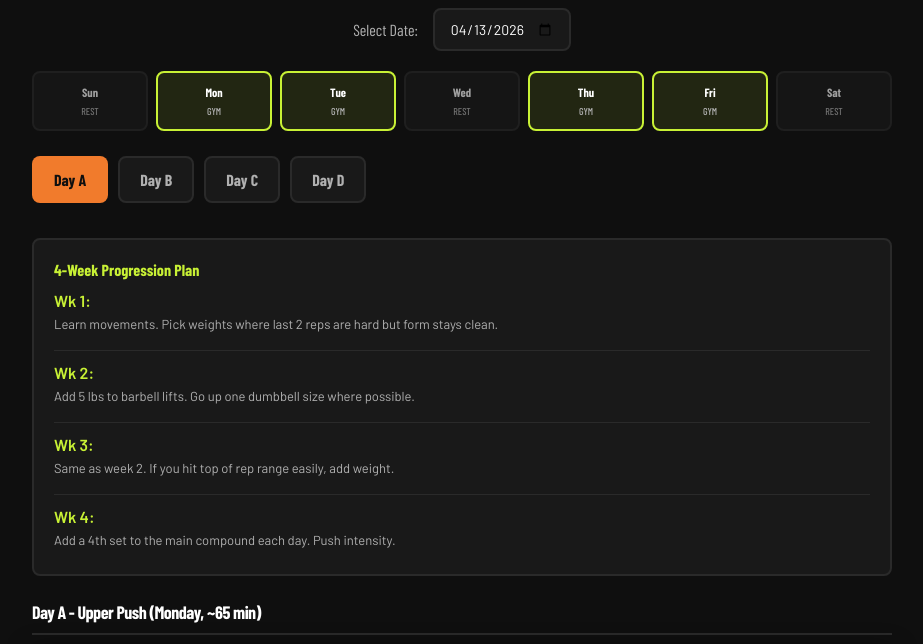
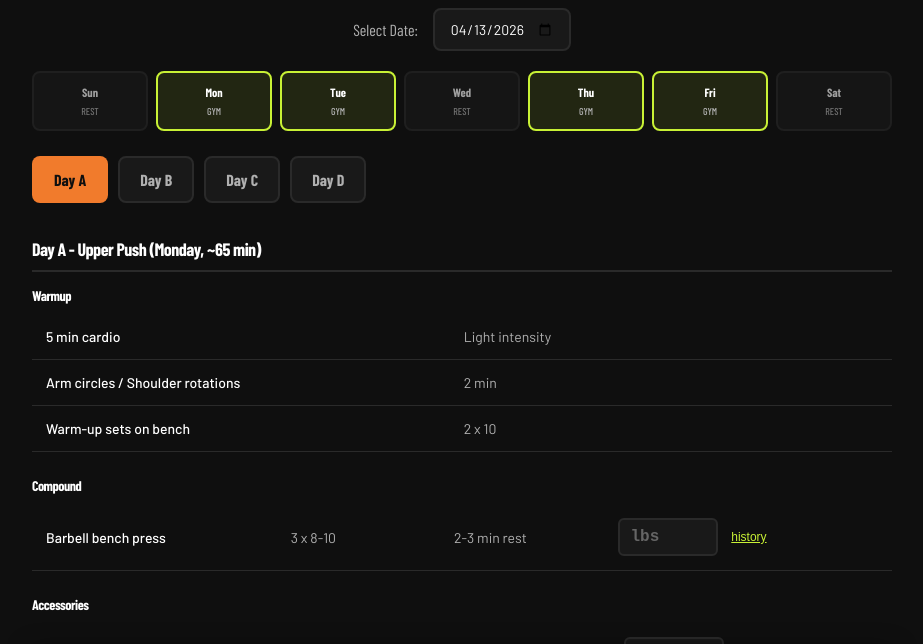
Before and after one commit to michaelgilley/gym-app, a plain HTML site: page index.html in a window 1280 px wide. Shown: the part 90-734 px from the top of the page, without its empty margins (178-1101 px from the left). Drawn offline with nearby package versions, Linux system fonts and the light colour scheme.

Commit message:
Remove week progression boxes and fix iOS footer visibility
Drop the 4-Week Progression Plan sections from all day tabs.
Add viewport-fit=cover and safe-area-inset padding so the footer
renders properly in iOS standalone/PWA mode.

Co-Authored-By: Claude Opus 4.6 (1M context) <noreply@anthropic.com>

```diff
--- a/index.html
+++ b/index.html
@@ -2,7 +2,7 @@
 <html lang="en">
 <head>
     <meta charset="UTF-8">
-    <meta name="viewport" content="width=device-width, initial-scale=1.0">
+    <meta name="viewport" content="width=device-width, initial-scale=1.0, viewport-fit=cover">
     <meta name="theme-color" content="#0f0f0f">
     <meta name="apple-mobile-web-app-capable" content="yes">
     <meta name="apple-mobile-web-app-status-bar-style" content="black-translucent">
@@ -315,44 +315,6 @@
         }
 
         /* Progression Info */
-        .progression-section {
-            background: var(--card);
-            border: 2px solid var(--border);
-            border-radius: 8px;
-            padding: 20px;
-            margin-bottom: 25px;
-        }
-
-        .progression-section h3 {
-            font-family: 'Barlow Condensed', sans-serif;
-            font-size: 16px;
-            font-weight: 700;
-            margin-bottom: 12px;
-            color: var(--accent);
-        }
-
-        .progression-week {
-            margin-bottom: 12px;
-            padding-bottom: 12px;
-            border-bottom: 1px solid var(--border);
-        }
-
-        .progression-week:last-child {
-            border-bottom: none;
-            margin-bottom: 0;
-            padding-bottom: 0;
-        }
-
-        .progression-week strong {
-            color: var(--accent);
-            font-weight: 600;
-        }
-
-        .progression-week p {
-            font-size: 13px;
-            color: var(--text-secondary);
-            margin: 6px 0;
-        }
 
         /* Nutrition & Rest Days */
         .info-section {
@@ -498,25 +460,6 @@
 
         <!-- Day A - Upper Push -->
         <div class="tab-content active" data-day="A">
-            <div class="progression-section">
-                <h3>4-Week Progression Plan</h3>
-                <div class="progression-week">
-                    <strong>Wk 1:</strong>
-                    <p>Learn movements. Pick weights where last 2 reps are hard but form stays clean.</p>
-                </div>
-                <div class="progression-week">
-                    <strong>Wk 2:</strong>
-                    <p>Add 5 lbs to barbell lifts. Go up one dumbbell size where possible.</p>
-                </div>
-                <div class="progression-week">
-                    <strong>Wk 3:</strong>
-                    <p>Same as week 2. If you hit top of rep range easily, add weight.</p>
-                </div>
-                <div class="progression-week">
-                    <strong>Wk 4:</strong>
-                    <p>Add a 4th set to the main compound each day. Push intensity.</p>
-                </div>
-            </div>
 
             <div class="workout-section">
                 <div class="section-title">Day A - Upper Push (Monday, ~65 min)</div>
@@ -657,25 +600,6 @@
 
         <!-- Day B - Lower Quad -->
         <div class="tab-content" data-day="B">
-            <div class="progression-section">
-                <h3>4-Week Progression Plan</h3>
-                <div class="progression-week">
-                    <strong>Wk 1:</strong>
-                    <p>Learn movements. Pick weights where last 2 reps are hard but form stays clean.</p>
-                </div>
-                <div class="progression-week">
-                    <strong>Wk 2:</strong>
-                    <p>Add 5 lbs to barbell lifts. Go up one dumbbell size where possible.</p>
-                </div>
-                <div class="progression-week">
-                    <strong>Wk 3:</strong>
-                    <p>Same as week 2. If you hit top of rep range easily, add weight.</p>
-                </div>
-                <div class="progression-week">
-                    <strong>Wk 4:</strong>
-                    <p>Add a 4th set to the main compound each day. Push intensity.</p>
-                </div>
-            </div>
 
             <div class="workout-section">
                 <div class="section-title">Day B - Lower Quad (Tuesday, ~65 min)</div>
@@ -843,25 +767,6 @@
 
         <!-- Day C - Upper Pull -->
         <div class="tab-content" data-day="C">
-            <div class="progression-section">
-                <h3>4-Week Progression Plan</h3>
-                <div class="progression-week">
-                    <strong>Wk 1:</strong>
-                    <p>Learn movements. Pick weights where last 2 reps are hard but form stays clean.</p>
-                </div>
-                <div class="progression-week">
-                    <strong>Wk 2:</strong>
-                    <p>Add 5 lbs to barbell lifts. Go up one dumbbell size where possible.</p>
-                </div>
-                <div class="progression-week">
-                    <strong>Wk 3:</strong>
-                    <p>Same as week 2. If you hit top of rep range easily, add weight.</p>
-                </div>
-                <div class="progression-week">
-                    <strong>Wk 4:</strong>
-                    <p>Add a 4th set to the main compound each day. Push intensity.</p>
-                </div>
-            </div>
 
             <div class="workout-section">
                 <div class="section-title">Day C - Upper Pull (Thursday, ~65 min)</div>
@@ -997,25 +902,6 @@
 
         <!-- Day D - Lower Hinge -->
         <div class="tab-content" data-day="D">
-            <div class="progression-section">
-                <h3>4-Week Progression Plan</h3>
-                <div class="progression-week">
-                    <strong>Wk 1:</strong>
-                    <p>Learn movements. Pick weights where last 2 reps are hard but form stays clean.</p>
-                </div>
-                <div class="progression-week">
-                    <strong>Wk 2:</strong>
-                    <p>Add 5 lbs to barbell lifts. Go up one dumbbell size where possible.</p>
-                </div>
-                <div class="progression-week">
-                    <strong>Wk 3:</strong>
-                    <p>Same as week 2. If you hit top of rep range easily, add weight.</p>
-                </div>
-                <div class="progression-week">
-                    <strong>Wk 4:</strong>
-                    <p>Add a 4th set to the main compound each day. Push intensity.</p>
-                </div>
-            </div>
 
             <div class="workout-section">
                 <div class="section-title">Day D - Lower Hinge (Friday, ~65 min)</div>
@@ -1201,7 +1087,7 @@
         </div>
     </div>
 
-    <footer style="text-align:center; padding: 20px; color: var(--text-secondary); font-size: 12px; font-family: monospace;">
+    <footer style="text-align:center; padding: 20px calc(20px + env(safe-area-inset-right)) calc(20px + env(safe-area-inset-bottom)) calc(20px + env(safe-area-inset-left)); color: var(--text-secondary); font-size: 12px; font-family: monospace;">
         b220f0f &middot; 2026-04-10
     </footer>
 
```
